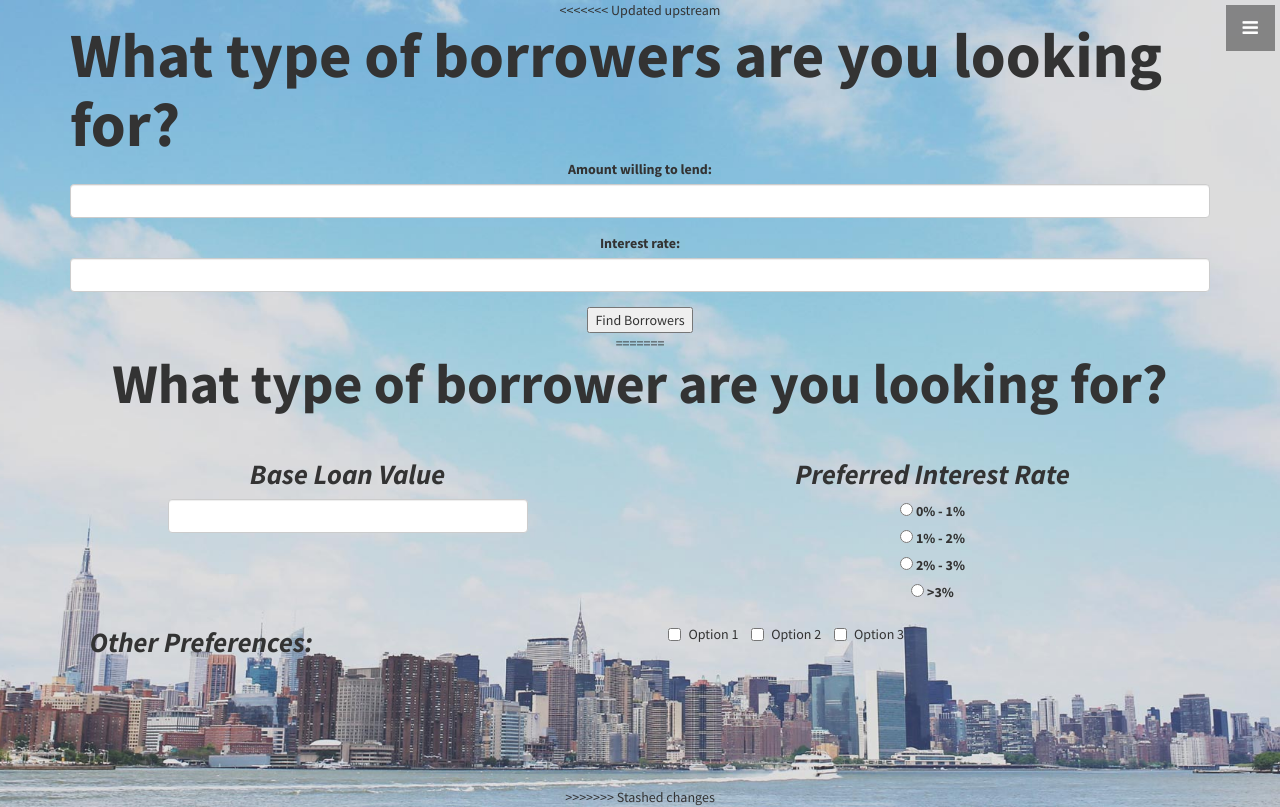
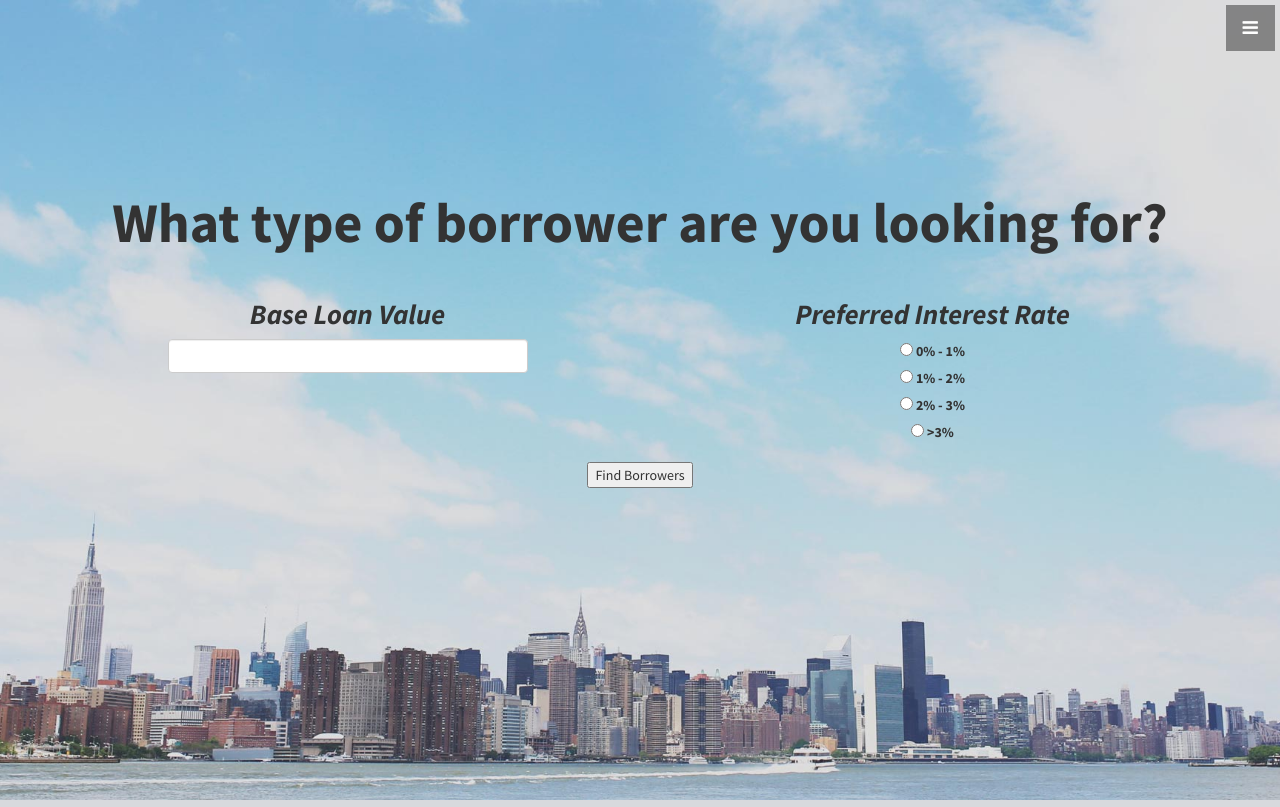
Before and after one commit to Shashank-Ojha/MakeBank, a Flask app: page /lend in a window 1280 px wide. Run offline with Flask 2, Linux system fonts and the light colour scheme; some libraries are stand-ins or nearby versions.

Commit message:
form editing

```diff
--- a/app.py
+++ b/app.py
@@ -7,8 +7,8 @@ from wtforms import Form, BooleanField, TextField, PasswordField, validators
 app = Flask(__name__)
 
 class LenderForm(Form):
-    amount = TextField('amount', [validators.Length(min=4, max=25)])
-    rate = TextField('rate', [validators.Length(min=6, max=35)])
+    amount = TextField('loanVal', [validators.Length(min=4, max=25)])
+    rate = TextField('IRrange', [validators.Length(min=6, max=35)])
 
 
 # use decorators to link the function to a url
@@ -27,8 +27,9 @@ def lend():
 @app.route('/lend', methods = ['POST'])
 def chooseLender():
    if request.method == 'POST':
-        text = request.form['amount']
-        return render_template("lenderSearch.html", text = text)
+        amount = request.form['amount']
+        # rate = request.form['IRrange']
+        return render_template("lenderSearch.html", amount = amount)
 
 
 
--- a/templates/lend.html
+++ b/templates/lend.html
@@ -71,55 +71,36 @@ h1{
     <header id="top" class="header">
         <div class="text-vertical-center">
           <div class="container">
-<<<<<<< Updated upstream
-            <h1 style="text-align:left">What type of borrowers are you looking for?</h1>
-            <form action="/lend" method="POST">
-              <div class="form-group">
-                <label for="usr">Amount willing to lend:</label>
-                <input type="text" name ="amount" class="form-control" id="usr">
-              </div>
-              <div class="form-group">
-                <label for="pwd">Interest rate:</label>
-                <input type="text" name ="rate" class="form-control" id="pwd">
-              </div>
-              <input type="submit" name="my-form" value="Find Borrowers">
-            </form>
-=======
             <div class="row" style="vertical-align:text-top;">
                 <h1 style="font-size:400%;">What type of borrower are you looking for?</h1>
                 <br>
                 <br>
             </div>
+            <form action="/lend" method="POST">
             <div class = "row">
                 <div class = "col-sm-1">
                 </div>
                 <div class = "col-sm-4">
-                    <form>
                       <div class="form-group">
                         <label for="usr" style="font-size:200%;"><i>Base Loan Value</i></label>
-                        <input type="text" class="form-control" id="usr" name="loanVal">
+                        <input type="text" class="form-control" name="loanVal">
                       </div>
-                      <!-- <div class = "form-group">
-                      </div> -->
-                    </form>
                 </div>
                 <div class = "col-sm-2">
                 </div>
                 <div class = "col-sm-4">
-                    <form>
                       <div class="form-group">
                         <label for="usr" style="font-size:200%;"><i>Preferred Interest Rate</i></label> <br>
                         <label style = "font:100%"><input type="radio" class="form-inline" name="IRrange"> 0% - 1%</label><br>
-                        <label><input type="radio" class="form-inline" name="IRrange"> 1% - 2%</label> <br>
-                        <label><input type="radio" class="form-inline" name="IRrange"> 2% - 3%</label> <br>
-                        <label><input type="radio" class="form-inline" name="IRrange"> >3%</label>
+                        <label><input type="radio" class="form-inline" name="IRrange" value="1-2%"> 1% - 2%</label> <br>
+                        <label><input type="radio" class="form-inline" name="IRrange" value="2-3%"> 2% - 3%</label> <br>
+                        <label><input type="radio" class="form-inline" name="IRrange" value=">2%"> >3%</label>
                       </div>
-                    </form>
                 </div>
                 <div class = "col-sm-1">
                 </div>
             </div>
-            <div class = "row">
+            <!-- <div class = "row">
                 <div class = "col-sm-3">
                 <label for="usr" style="font-size:200%;"><i>Other Preferences:</i></label>
                 </div>
@@ -128,7 +109,9 @@ h1{
                 <label class="checkbox-inline"><input type="checkbox" value="">Option 2</label>
                 <label class="checkbox-inline"><input type="checkbox" value="">Option 3</label>
                 </div>
-            </div>
+            </div> -->
+            <input type="submit" name="my-form" value="Find Borrowers">
+          </form>
             <div class = "row">
             <br>
             <br>
@@ -137,7 +120,6 @@ h1{
             <br>
             <br>
             </div>
->>>>>>> Stashed changes
           </div>
         </div>
     </header>
```
Also changed, not shown: templates/lenderSearch.html (+2 -14 lines).
